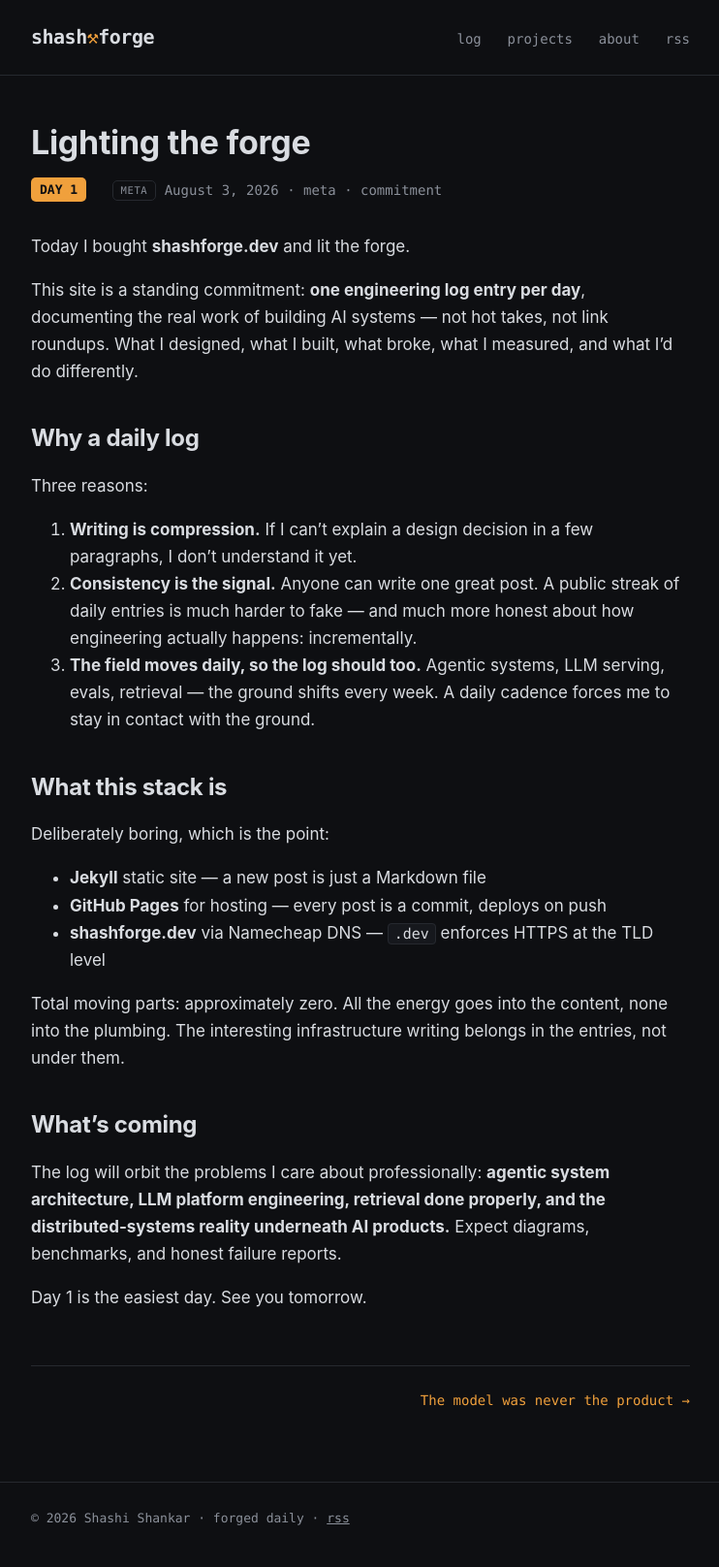
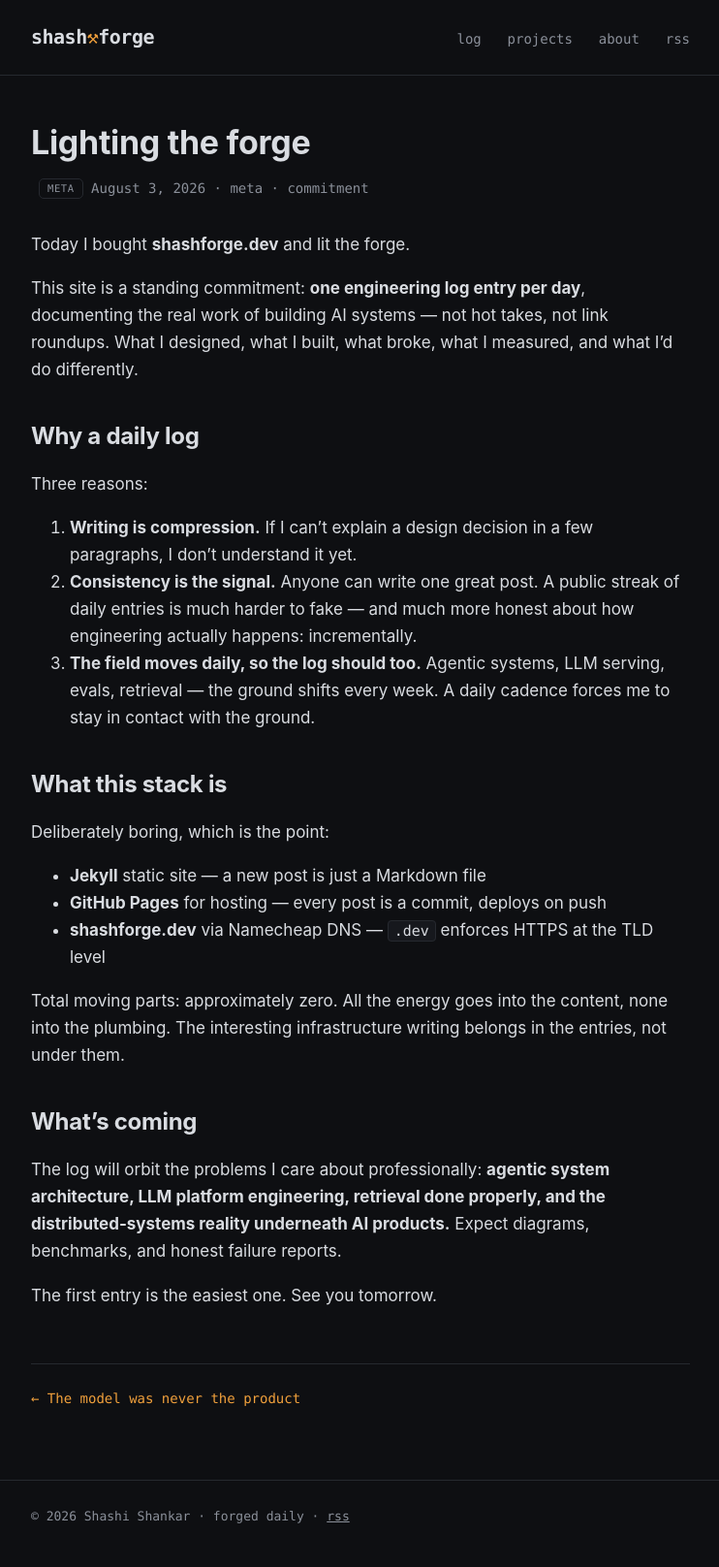
Before and after one commit to shashforge/shashforge.github.io, a Jekyll site: the page built from _posts/2026-08-03-lighting-the-forge.md, in a window 1280 px wide. Shown: the whole page at 97% size, without its empty margins (268-1010 px from the left). Built offline with Jekyll 4.4.1, drawn with Linux system fonts in a browser that asks for light colours.

Commit message:
Update and rename 2026-08-03-day-1-lighting-the-forge.md to 2026-08-03-lighting-the-forge.md

```diff
--- a/_posts/2026-08-03-day-1-lighting-the-forge.md
+++ b/_posts/2026-08-03-lighting-the-forge.md
@@ -1,7 +1,6 @@
 ---
 layout: post
 title: "Lighting the forge"
-day: 1
 date: 2026-08-03
 topics: [meta, commitment]
 status: meta
@@ -46,4 +45,4 @@
 and the distributed-systems reality underneath AI products.** Expect
 diagrams, benchmarks, and honest failure reports.
 
-Day 1 is the easiest day. See you tomorrow.
+The first entry is the easiest one. See you tomorrow.
```
